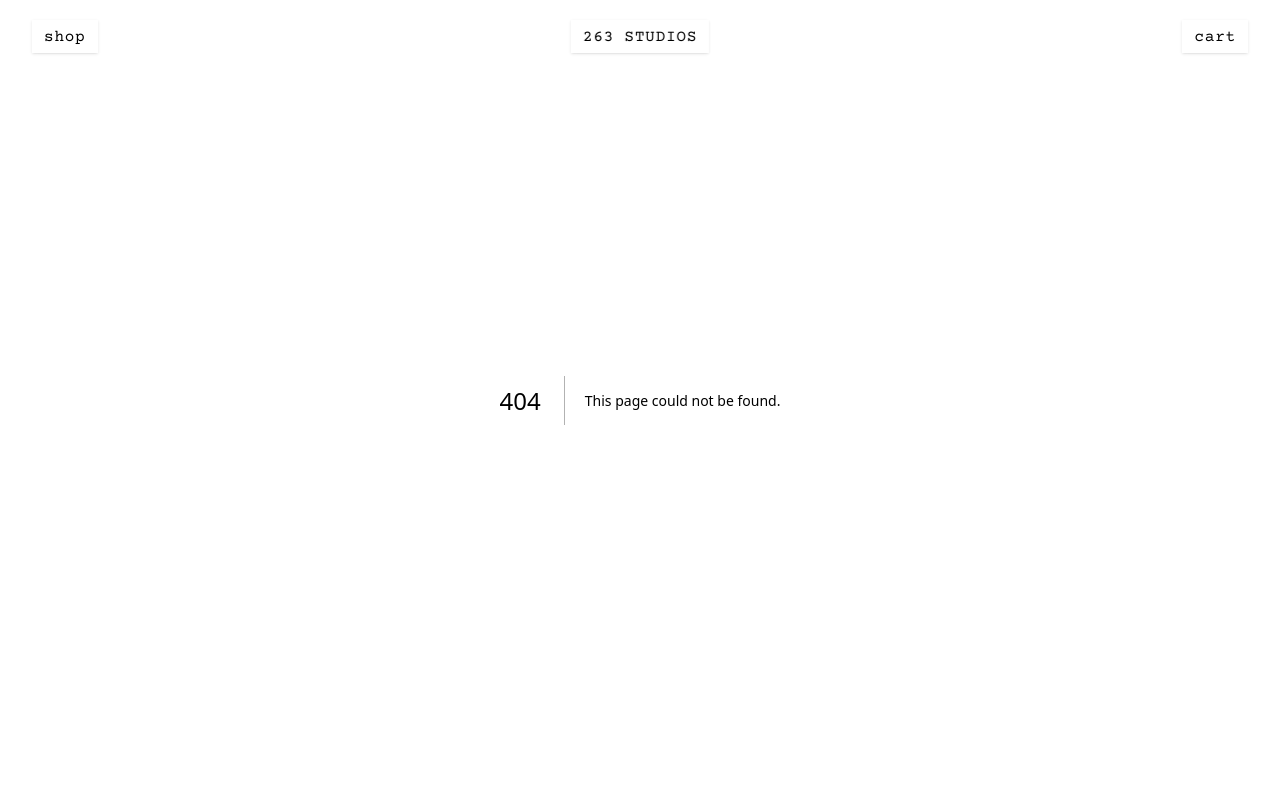
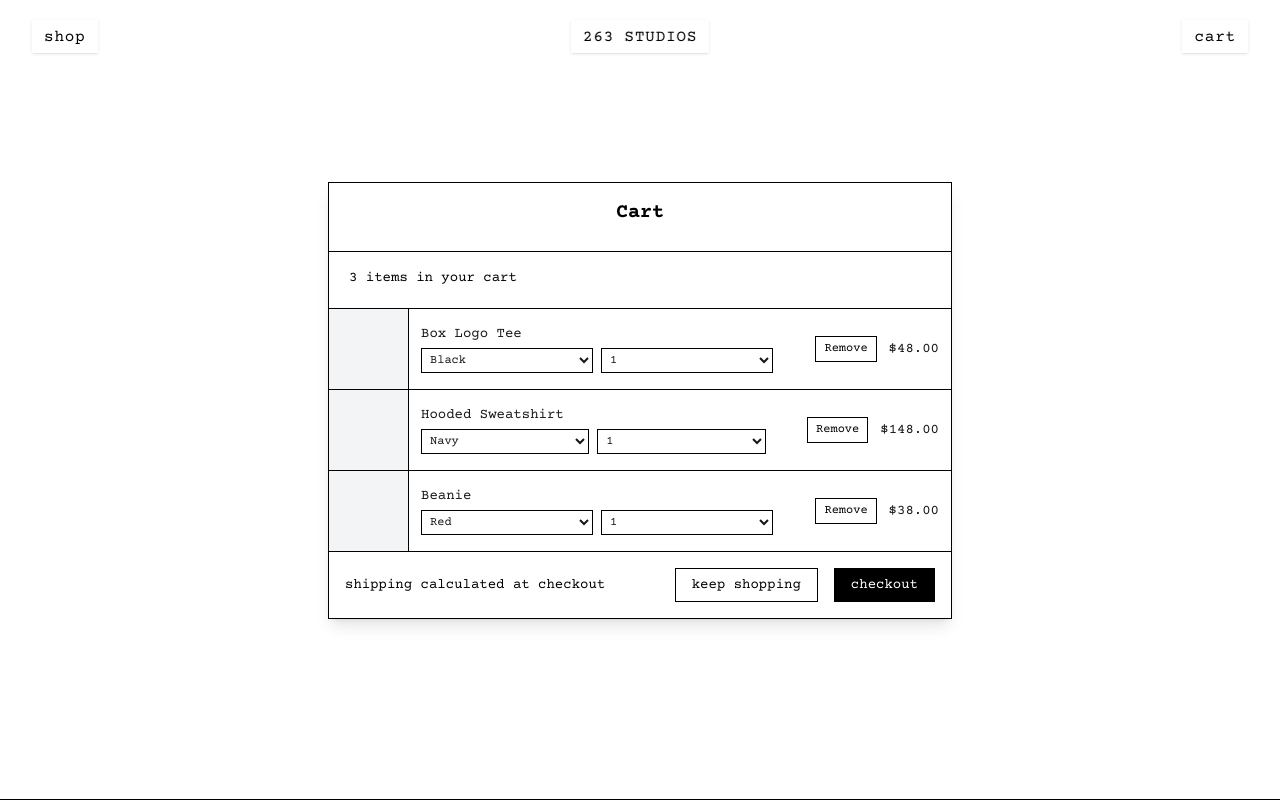
Before and after one commit to JaeMinBird/263Studios, a Next.js app: page /cart in a window 1280 px wide. Before the commit this address had no page. Built offline with nearby package versions, Linux system fonts and the light colour scheme.

Commit message:
Early prototype of cart page

```diff
--- /dev/null
+++ b/src/app/cart/page.tsx
@@ -0,0 +1,91 @@
+import CartItem from '@/components/CartItem';
+
+export default function CartPage() {
+  const itemsInCart = 3;
+
+  // Sample cart items data
+  const cartItems = [
+    {
+      name: "Box Logo Tee",
+      price: 48.00,
+      colors: ["Black", "White"],
+      sizes: ["1", "2"]
+    },
+    {
+      name: "Hooded Sweatshirt",
+      price: 148.00,
+      colors: ["Navy", "Gray"],
+      sizes: ["1", "2"]
+    },
+    {
+      name: "Beanie",
+      price: 38.00,
+      colors: ["Red", "Black"],
+      sizes: ["1", "2"]
+    }
+  ];
+
+  return (
+    <div className="flex justify-center items-center min-h-screen p-4 bg-white cursor-[url('/custom-cursor.svg'),_auto]">
+      <div className="w-[50%] min-h-[45vh] border border-black shadow-lg bg-white flex flex-col my-8 overflow-hidden">
+        {/* Section 1: Cart Header */}
+        <div className="p-4">
+          <h1 className="text-xl font-bold mb-2 font-courier-prime text-black text-center">Cart</h1>
+        </div>
+        <div className="border-b border-black -mx-4"></div>
+
+        {/* Section 2: Items Count */}
+        <div className="p-4">
+          <p className="text-black pl-1 mb-1 font-courier-prime text-sm lowercase">
+            {itemsInCart} items in your cart
+          </p>
+        </div>
+        <div className="border-b border-black -mx-4"></div>
+
+        {/* Section 3: Items List with Subtotal */}
+        <div className={`flex-1 ${itemsInCart > 3 ? 'overflow-y-auto' : 'overflow-y-hidden'}`}>
+          <div className="p-0">
+            {cartItems.map((item, index) => (
+              <CartItem
+                key={index}
+                name={item.name}
+                price={item.price}
+                colors={item.colors}
+                sizes={item.sizes}
+                isFirst={index === 0}
+                isLast={index === cartItems.length - 1}
+              />
+            ))}
+          </div>
+
+          {/* Subtotal Box */}
+          {itemsInCart > 3 && (
+            <div className="sticky bottom-0 right-0 bg-white p-2 border-t border-black">
+              <p className="text-black font-courier-prime text-sm lowercase text-right">
+                subtotal: $234.00
+              </p>
+            </div>
+          )}
+        </div>
+        <div className="border-b border-black -mx-4"></div>
+
+        {/* Section 4: Actions */}
+        <div className="p-4">
+          <div className="flex justify-between items-center">
+            <p className="text-black text-sm font-courier-prime lowercase">
+              shipping calculated at checkout
+            </p>
+            <div className="flex gap-4">
+              <button className="px-4 py-1.5 border border-black text-black hover:bg-black hover:text-white transition-colors font-courier-prime text-sm lowercase">
+                keep shopping
+              </button>
+              <button className="px-4 py-1.5 bg-black text-white border border-black hover:bg-white hover:text-black transition-colors font-courier-prime text-sm lowercase">
+                checkout
+              </button>
+            </div>
+          </div>
+        </div>
+      </div>
+    </div>
+  );
+}
--- a/src/app/globals.css
+++ b/src/app/globals.css
@@ -44,3 +44,7 @@ body {
 .font-courier-prime {
   font-family: var(--font-courier-prime), Courier, monospace;
 }
+
+.cart-page {
+  background-color: white !important;
+}
--- /dev/null
+++ b/src/components/CartItem.tsx
@@ -0,0 +1,54 @@
+'use client';
+
+interface CartItemProps {
+  name: string;
+  price: number;
+  colors: string[];
+  sizes: string[];
+  isFirst: boolean;
+  isLast: boolean;
+}
+
+export default function CartItem({ name, price, colors, sizes, isFirst, isLast }: CartItemProps) {
+  return (
+    <div className={`flex items-center w-full ${!isFirst && 'border-t border-black'}`}>
+      {/* Image container - now snug against top and bottom */}
+      <div className="w-20 h-20 bg-gray-100 border-r border-black flex-shrink-0">
+        {/* Add your image here */}
+      </div>
+
+      {/* Item details */}
+      <div className="flex-1 p-3 min-w-0">
+        {/* Reduced text size by 30% */}
+        <h2 className="font-medium font-courier-prime truncate text-sm">{name}</h2>
+        <div className="flex gap-2 mt-1 flex-wrap">
+          <select className="border border-black p-1 font-courier-prime flex-1 min-w-[100px] max-w-[45%] text-xs">
+            {colors.map((color) => (
+              <option key={color}>{color}</option>
+            ))}
+          </select>
+          <select className="border border-black p-1 font-courier-prime flex-1 min-w-[100px] max-w-[45%] text-xs">
+            {sizes.map((size) => (
+              <option key={size}>{size}</option>
+            ))}
+          </select>
+        </div>
+      </div>
+
+      {/* Remove button and price */}
+      <div className="flex items-center gap-3 pr-3 flex-shrink-0">
+        {/* Reduced button size by 30% */}
+        <button className="px-2 py-1 border border-black text-black hover:bg-black hover:text-white transition-colors font-courier-prime text-xs whitespace-nowrap">
+          Remove
+        </button>
+        {/* Reduced price text size by 30% */}
+        <p className="font-medium font-courier-prime whitespace-nowrap text-sm">
+          ${price.toFixed(2)}
+        </p>
+      </div>
+
+      {/* Bottom border for last item */}
+      {isLast && <div className="absolute bottom-0 left-0 right-0 border-b border-black"></div>}
+    </div>
+  );
+}
```
